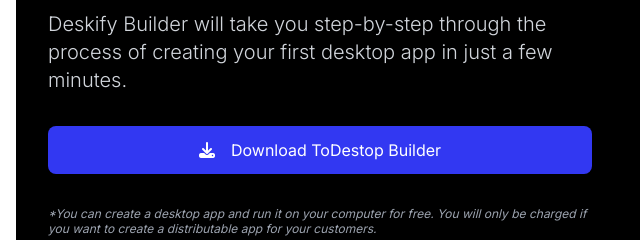
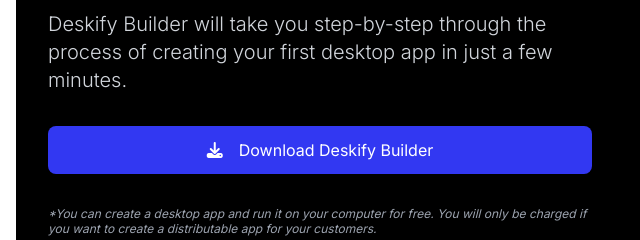
Before and after one commit to KaranRaval636/Deskify, a website: page index.html in a window 1280 px wide. Shown: the part 5500-5740 px from the top of the page, 16-656 px from the left. Drawn offline with Linux system fonts and the light colour scheme.

Commit message:
Project Completed

```diff
--- a/index.html
+++ b/index.html
@@ -572,7 +572,7 @@
                     <p class="text-lg font-light text-gray-300 lg:text-xl">Deskify Builder will take you step-by-step through the process of creating your first desktop app in just a few minutes.</p>
                     <button class="bg-primary text-white py-3 rounded-lg hover:bg-opacity-90 flex justify-center items-center gap-4">
                         <i class="fa-solid fa-download "></i>
-                        <span>Download ToDestop Builder</span>
+                        <span>Download Deskify Builder</span>
                     </button>
                     <p class="text-gray-400 text-xs italic leading-tight">*You can create a desktop app and run it on your computer for free. You will only be charged if you want to create a distributable app for your customers.</p>
                 </div>
```
